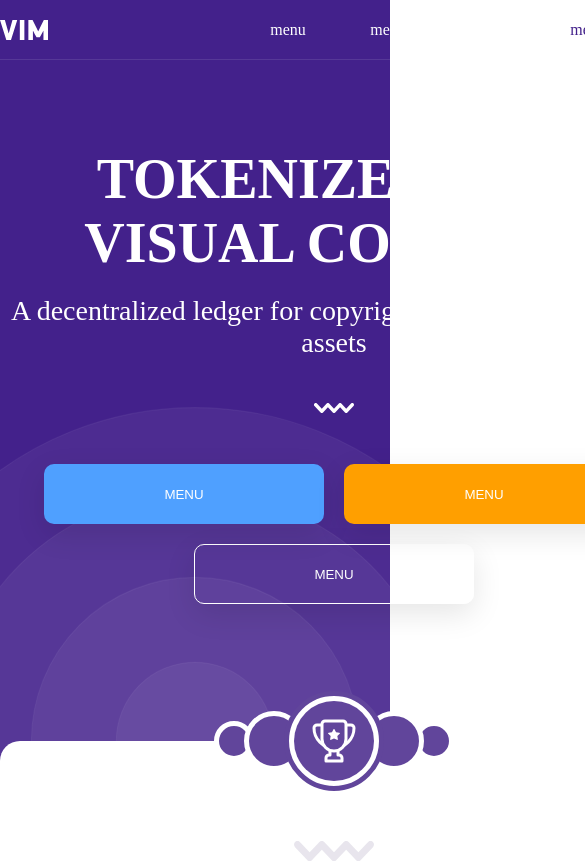
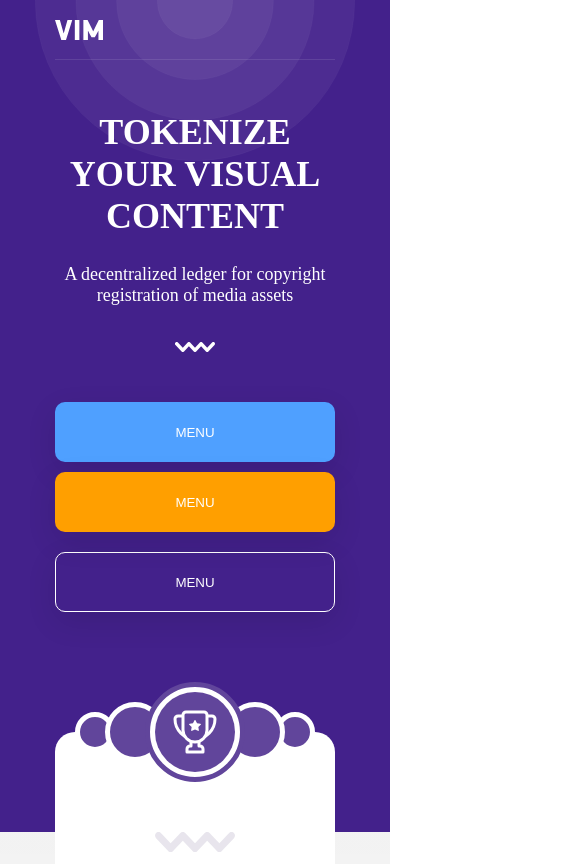
Before and after one commit to dmitryorelopt/vim-lending, a plain HTML site: page index.html in a window 390 px wide. Shown: the top 864 px of the page, 585 px wide, since content can reach past the window. Drawn offline with Linux system fonts and the light colour scheme.

Commit message:
add css for title on small screen

```diff
--- a/css/main.css
+++ b/css/main.css
@@ -78,3 +78,13 @@ button {
         width: 668px;
     }
 }
+
+@media (max-width: 699px) {
+    .work_body {
+        width: 280px;
+    }
+}
+
+@media (max-width: 699px) {
+
+}
--- a/css/title.css
+++ b/css/title.css
@@ -92,3 +92,38 @@
         margin: 44px auto 51px;
     }
 }
+
+@media (max-width: 699px) {
+
+    .container_title {
+        background: #43218b url("../images/title/background.svg") no-repeat 50% -31%;
+        background-size: 320px 320px;
+        padding-bottom: 220px;
+    }
+
+    .header_title > a {
+        display: none;
+    }
+
+    .title {
+        font-size: 36px;
+        margin-top: 51px;
+    }
+
+    .description_title {
+        font-size: 18px;
+        margin-top: 27px;
+    }
+
+    .delimiter_title {
+        margin: 36px auto 50px;
+    }
+
+    .buttons_title {
+        flex-wrap: wrap;
+    }
+
+    .right-btn_title {
+        margin-top: 10px;
+    }
+}
```
